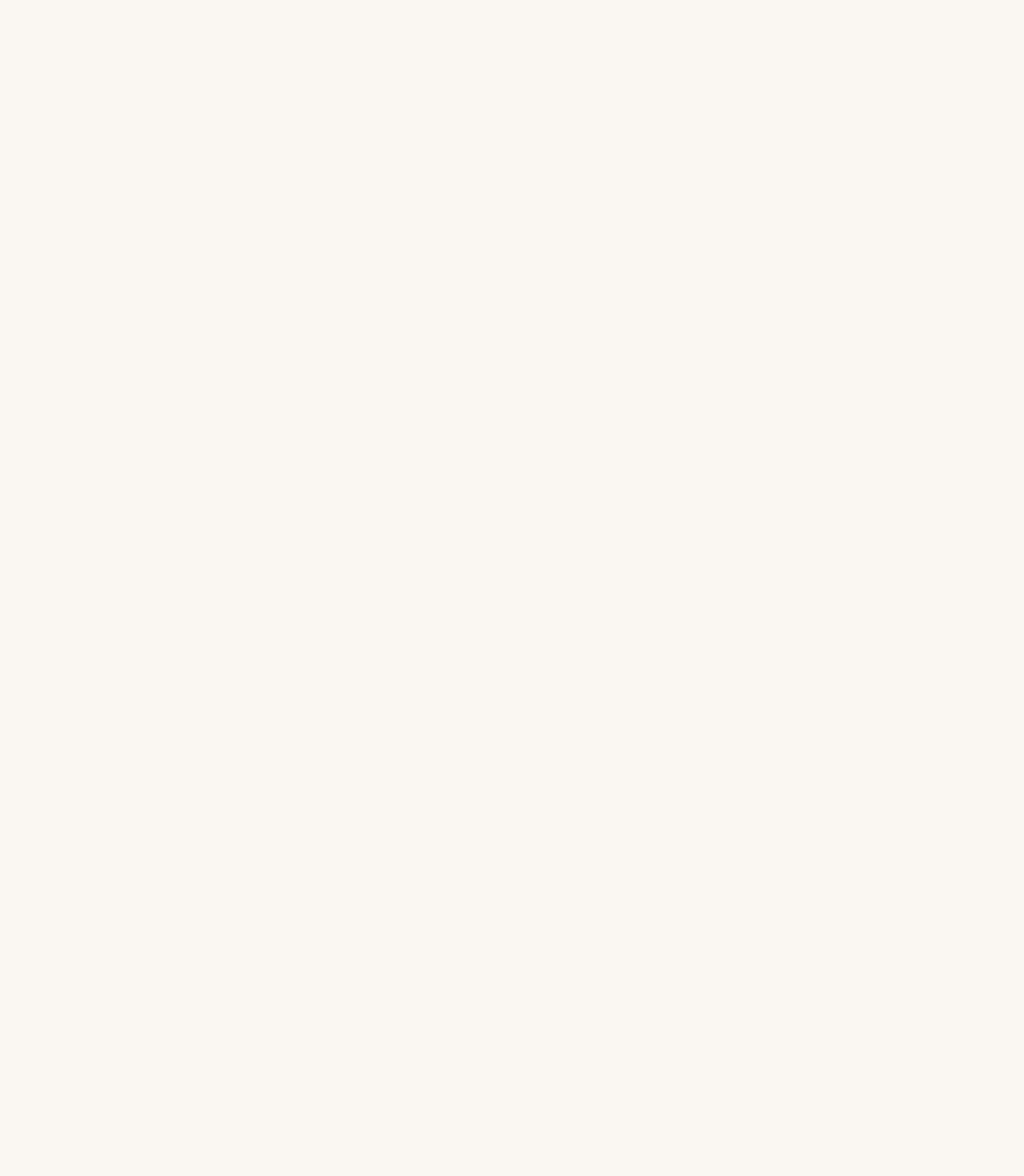
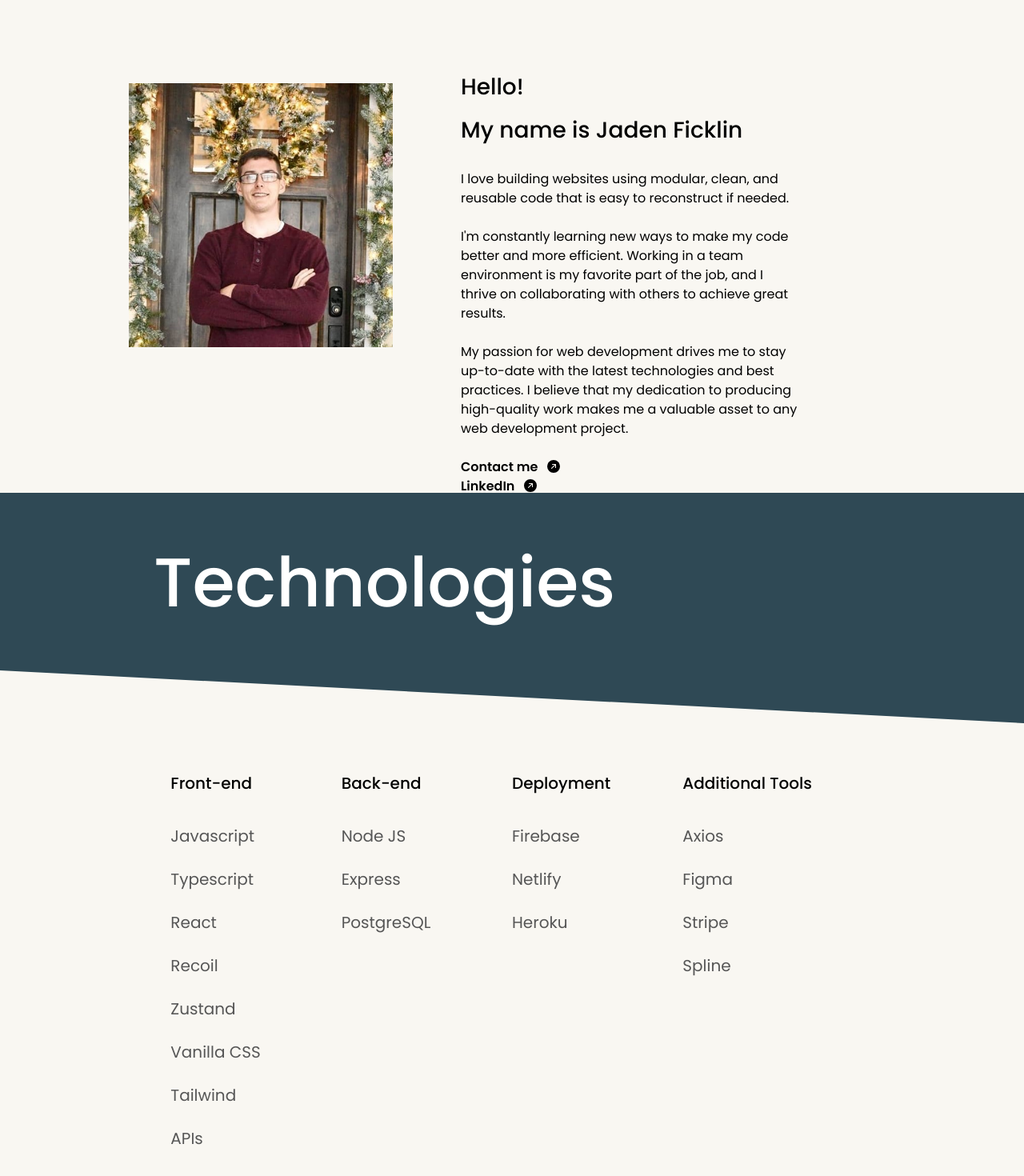
Before and after one commit to JadenFicklin/JadenFicklin, a React (Create React App) app: page /about in a window 1280 px wide. Shown: the part 184-1654 px from the top of the page at 80% size. Before the commit the page ends 800 px from the top, so only its background shows below. Built offline with nearby package versions, Linux system fonts and the light colour scheme.

Commit message:
about page

```diff
--- a/src/components/Nav.js
+++ b/src/components/Nav.js
@@ -104,7 +104,7 @@ function Nav() {
                 <div className="z-50 md:hidden">
                     <div
                         className={c(
-                            'absolute text-2xl left-6 duration-500',
+                            'absolute text-2xl left-6 duration-500 -mt-2',
                             navigationText
                                 ? 'opacity-100 z-40'
                                 : 'opacity-0 -z-10'
--- /dev/null
+++ b/src/pages/About/Introduction/index.js
@@ -0,0 +1,72 @@
+import React from 'react';
+
+import portrait from '../images/Jaden.jpg';
+
+import { BsFillArrowUpRightCircleFill } from 'react-icons/bs';
+import { Link } from 'react-router-dom';
+
+function Introduction() {
+    return (
+        <div className="grid w-9/12 grid-cols-1 mx-auto lg:grid-cols-2 lg:mt-24 xl:w-8/12 xl:relative xl:-left-[5%]">
+            <div className="relative w-full lg:grid lg:justify-content-center">
+                <img
+                    src={portrait}
+                    alt="picture of Jaden"
+                    className=" mt-10 max-w-[330px] w-[90%] lg:absolute lg:right-[30%] xl:right-[20%] "
+                />
+            </div>
+            <div className="w-full">
+                {/* introduction text */}
+                <h1 className="text-[18px] mt-6 font-medium xs:text-[22px] md:text-[28px] ">
+                    <p>Hello!</p>
+                    <p className="mt-3">My name is Jaden Ficklin</p>
+                </h1>
+                <p className="mt-7 md:text-[16px]">
+                    I love building websites using modular, clean, and reusable
+                    code that is easy to reconstruct if needed.<br></br>
+                    <br></br> I'm constantly learning new ways to make my code
+                    better and more efficient. Working in a team environment is
+                    my favorite part of the job, and I thrive on collaborating
+                    with others to achieve great results.<br></br>
+                    <br></br> My passion for web development drives me to stay
+                    up-to-date with the latest technologies and best practices.
+                    I believe that my dedication to producing high-quality work
+                    makes me a valuable asset to any web development project.
+                </p>
+                {/* links */}
+                <div className="flex flex-wrap mt-6 font-semibold">
+                    <Link
+                        to="/contact"
+                        className="w-full hover:text-[#0094FF] relative ease-in-out duration-200">
+                        Contact me
+                        <span>
+                            <BsFillArrowUpRightCircleFill className="inline ml-3 -mt-1" />
+                        </span>
+                    </Link>
+                    <a
+                        href="https://www.linkedin.com/in/jaden-ficklin-b1686a21a/"
+                        target="_blank"
+                        rel="noreferrer"
+                        className="w-full hover:text-[#0094FF] relative ease-in-out duration-200">
+                        LinkedIn
+                        <span>
+                            <BsFillArrowUpRightCircleFill className="inline ml-3 -mt-1" />
+                        </span>
+                    </a>
+                    <a
+                        href="https://docs.google.com/document/d/1JdSuQ0_cHch6DIrJgT5rn2y2O_9ECBs2zPuc2gsoOkc/edit?usp=sharing"
+                        target="_blank"
+                        rel="noreferrer"
+                        className="w-full hover:text-[#0094FF] relative ease-in-out duration-200">
+                        Resume
+                        <span>
+                            <BsFillArrowUpRightCircleFill className="inline ml-3 -mt-1" />
+                        </span>
+                    </a>
+                </div>
+            </div>
+        </div>
+    );
+}
+
+export default Introduction;
--- /dev/null
+++ b/src/pages/About/Technologies/index.js
@@ -0,0 +1,127 @@
+import React, { useState } from 'react';
+
+import banner from '../images/banner.svg';
+
+import {
+    SiTypescript,
+    SiJavascript,
+    SiReact,
+    SiCss3,
+    SiTailwindcss,
+    SiExpress,
+    SiPostgresql,
+    SiFirebase,
+    SiNetlify,
+    SiHeroku,
+    SiAxios,
+    SiFigma,
+    SiStripe
+} from 'react-icons/si';
+import { GiWireCoil } from 'react-icons/gi';
+import { RiGlobalLine } from 'react-icons/ri';
+import { TbApi, TbVectorSpline } from 'react-icons/tb';
+import { FaNodeJs } from 'react-icons/fa';
+
+function Technologies() {
+    const [hoveredState, setHoveredState] = useState(null);
+
+    const icons = [
+        <SiJavascript />,
+        <SiTypescript />,
+        <SiReact />,
+        <GiWireCoil />,
+        <RiGlobalLine />,
+        <SiCss3 />,
+        <SiTailwindcss />,
+        <TbApi />,
+        <FaNodeJs />,
+        <SiExpress />,
+        <SiPostgresql />,
+        <SiFirebase />,
+        <SiNetlify />,
+        <SiHeroku />,
+        <SiAxios />,
+        <SiFigma />,
+        <SiStripe />,
+        <TbVectorSpline />
+    ];
+
+    const technologiesList = [
+        {
+            type: 'Front-end',
+            list: [
+                [1, 'Javascript'],
+                [2, 'Typescript'],
+                [3, 'React'],
+                [4, 'Recoil'],
+                [5, 'Zustand'],
+                [6, 'Vanilla CSS'],
+                [7, 'Tailwind'],
+                [8, 'APIs']
+            ]
+        },
+        {
+            type: 'Back-end',
+            list: [
+                [9, 'Node JS'],
+                [10, 'Express'],
+                [11, 'PostgreSQL']
+            ]
+        },
+        {
+            type: 'Deployment',
+            list: [
+                [12, 'Firebase'],
+                [13, 'Netlify'],
+                [14, 'Heroku']
+            ]
+        },
+        {
+            type: 'Additional Tools',
+            list: [
+                [15, 'Axios'],
+                [16, 'Figma'],
+                [17, 'Stripe'],
+                [18, 'Spline']
+            ]
+        }
+    ];
+
+    return (
+        <div className=" mt-20 xl:mt-0 xl:absolute xl:top-[100vh] xl:w-full ">
+            <div
+                className="w-full bg-center bg-no-repeat bg-cover h-[300px]"
+                style={{ backgroundImage: `url(${banner})` }}>
+                <div className="w-[80vw] sm:w-[70vw] ml-[10vw] sm:ml-[15vw] pt-12 text-white flex justify-between items-end ">
+                    <h2 className="text-[33px] xs:text-[42px] font-medium lg:text-[86px] flex flex-wrap">
+                        <p>Technologies</p>
+                        {hoveredState && (
+                            <div className="mt-6 ml-12">
+                                {icons[hoveredState - 1]}
+                            </div>
+                        )}
+                    </h2>
+                </div>
+            </div>
+            <div className="grid w-8/12 grid-cols-4 mx-auto h-min mb-[20vh] text-[20px]">
+                {technologiesList.map((item) => (
+                    <div className="flex flex-wrap mt-12 h-min">
+                        <h2 className="w-full mb-6 font-medium">{item.type}</h2>
+                        {item.list.map((technology) => (
+                            <p
+                                className="w-full text-[#565656] py-3"
+                                onMouseEnter={() =>
+                                    setHoveredState(technology[0])
+                                }
+                                onMouseLeave={() => setHoveredState(null)}>
+                                {technology[1]}
+                            </p>
+                        ))}
+                    </div>
+                ))}
+            </div>
+        </div>
+    );
+}
+
+export default Technologies;
--- a/src/pages/About/index.js
+++ b/src/pages/About/index.js
@@ -1,11 +1,14 @@
 import React from 'react';
 import Nav from '../../components/Nav';
+import Introduction from './Introduction';
+import Technologies from './Technologies';
 
 function About() {
     return (
         <>
             <Nav />
-            About
+            <Introduction />
+            <Technologies />
         </>
     );
 }
```
Also changed, not shown: src/pages/About/images/Jaden.jpg (added), src/pages/About/images/banner.svg (added).
